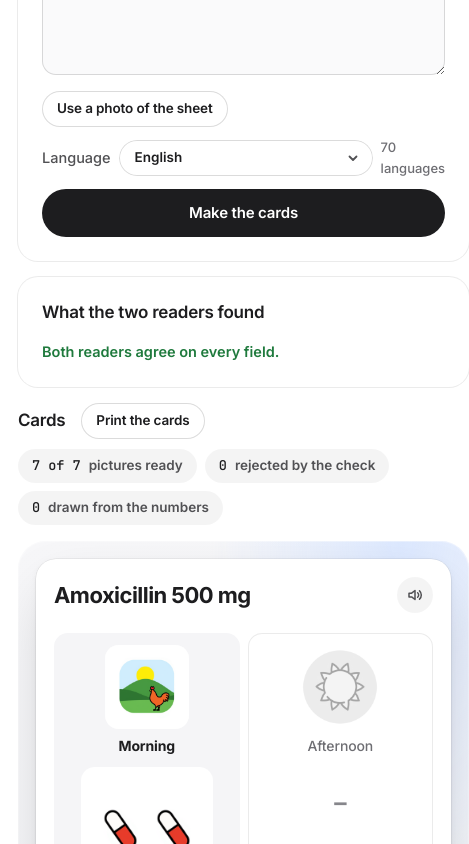
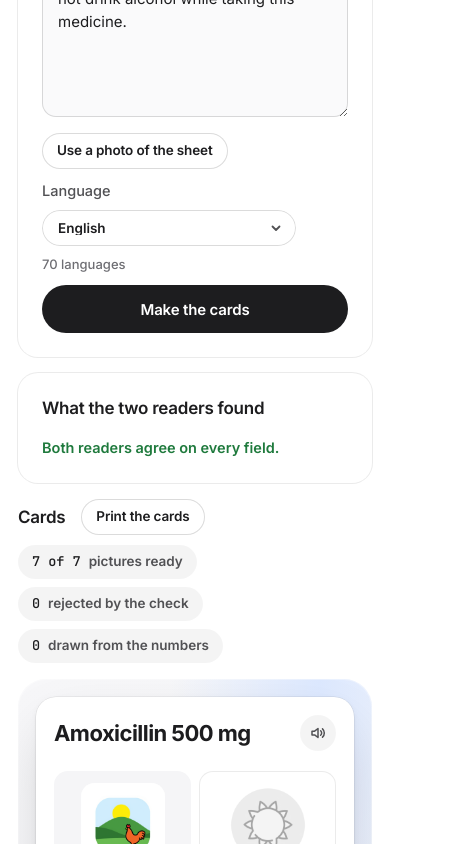
Before and after one commit to kinnuworks/concord, a Next.js app: page / in a window 390 px wide. Shown: the part 1740-2584 px from the top of the page, 469 px wide, since content can reach past the window. Built offline with nearby package versions, Linux system fonts and the light colour scheme.

Commit message:
Keep the workspace inside the screen on phones

```diff
--- a/src/app/globals.css
+++ b/src/app/globals.css
@@ -1807,3 +1807,18 @@
     font-size: 11.5px;
   }
 }
+
+/* Phones: grid children may not grow wider than the screen. */
+.workspace .container,
+.block {
+  grid-template-columns: minmax(0, 1fr);
+}
+.field {
+  flex-wrap: wrap;
+  max-width: 100%;
+  min-width: 0;
+}
+.field .select {
+  min-width: 0;
+  max-width: 100%;
+}
```
